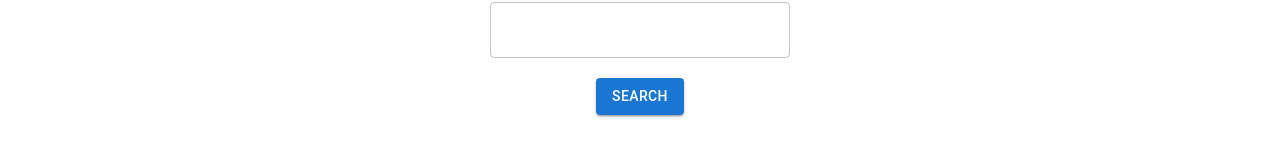
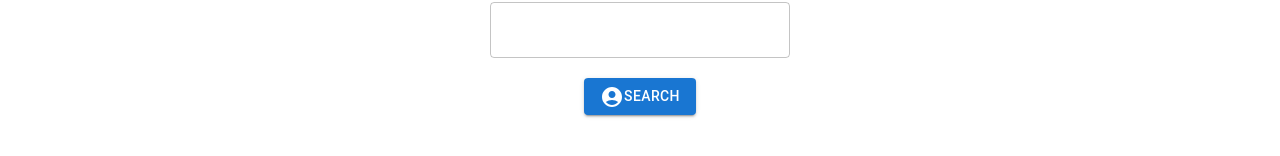
Before and after one commit to icc4203-202420/proyecto-del-curso-bacigalupo-barros, a React (Vite) app in the folder www-frontend/: page /usersearch in a window 1280 px wide. Shown: the part 430-586 px from the top of the page. Built offline with nearby package versions, Linux system fonts and the light colour scheme.

Commit message:
really small addition

```diff
--- a/www-frontend/src/components/UserSearch.jsx
+++ b/www-frontend/src/components/UserSearch.jsx
@@ -1,6 +1,7 @@
 import React, { useState } from 'react';
 import axios from 'axios'; //para futura implementación de los requests
 import { TextField, Button, Container, Typography } from '@mui/material';
+import AccountCircleIcon from '@mui/icons-material/AccountCircle';
 
 const UserSearch = () => {
     const [handle, setHandle] = useState("");
@@ -40,7 +41,7 @@ const UserSearch = () => {
                 color="primary"
                 onClick={handleSearch}
             >
-                Search
+                <AccountCircleIcon /> Search
             </Button>
         </Container>
     );
```
